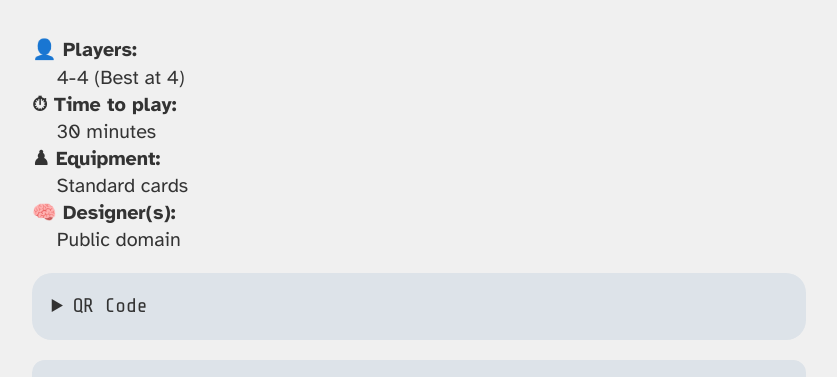
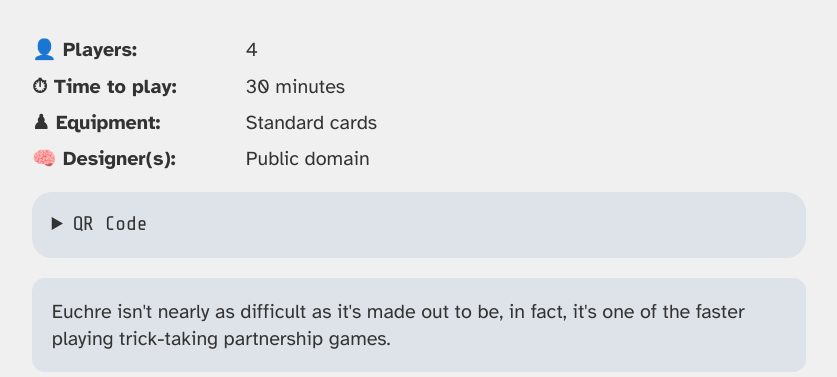
Before and after one commit to nathanlong/rules, an Eleventy site: page content/games/euchre.md in a window 1280 px wide. Shown: the part 181-558 px from the top of the page, without its empty margins (221-1058 px from the left). Built offline with nearby package versions, Linux system fonts and the light colour scheme; Eleventy itself is replaced by a stand-in of ours; files that its build step writes are made by us from their sources; what markdown-it-deflist, markdown-it-mark would draw is missing.

Commit message:
[fix] duplicate player counts, redundant fields, meta info formatting

```diff
--- a/_includes/layouts/post.njk
+++ b/_includes/layouts/post.njk
@@ -15,14 +15,17 @@ templateClass: tmpl-post
     </div>
   </section>
 
-  <dl class="flow-1/2 mbs-2">
+  <dl class="meta-grid flow-1/2 mbs-2">
     <dt>👤 Players:</dt>
     <dd>
-    {%- if  maxplayers > 1 %}
+    {%- if minplayers === maxplayers %}
+      {{ minplayers }}
+    {%- elif maxplayers > 1 %}
       {{ minplayers }}-{{ maxplayers }}
     {%- else %}
       {{ maxplayers }}
     {%- endif %}
+
     {%- if bestplayers %}
       (Best at {{ bestplayers }})
     {%- endif %}
--- a/content/games/crisps.md
+++ b/content/games/crisps.md
@@ -3,7 +3,6 @@ title: Crisps
 description: Shed your cards as fast as you can, as new cards are drawn to help or hinder you.
 minplayers: 2
 maxplayers: 2
-bestplayers: 2
 time: 15
 equipment: A modified deck of standard cards (4 suits of 2-10 + Queens).
 designer: Shreesh Bhat
--- a/content/games/east-west.md
+++ b/content/games/east-west.md
@@ -3,7 +3,6 @@ title: East-West
 description: Shed your cards as fast as you can, as new cards are drawn to help or hinder you.
 minplayers: 2
 maxplayers: 2
-bestplayers: 2
 time: 30
 equipment: A standard deck of cards.
 designer: Reiner Knizia
--- a/content/games/euchre.md
+++ b/content/games/euchre.md
@@ -3,7 +3,6 @@ title: Euchre
 description: Trick-taking with different objectives each hand.
 minplayers: 4
 maxplayers: 4
-bestplayers: 4
 time: 30
 equipment: Standard cards
 designer: Public domain
--- a/public/css/index.css
+++ b/public/css/index.css
@@ -262,6 +262,17 @@ a[href].header-anchor:focus:visited,
 :hover > a[href].header-anchor,
 :hover > a[href].header-anchor:visited {
   color: #aaa;
+}
+
+.meta-grid {
+  display: grid;
+  gap: 0.5rem;
+}
+
+@media all and (min-width: 576px) {
+  .meta-grid {
+    grid-template-columns: 10rem auto;
+  }
 }
 
 .tag {
```
Also changed, not shown: _includes/postitem.njk (+12 -5 lines).
